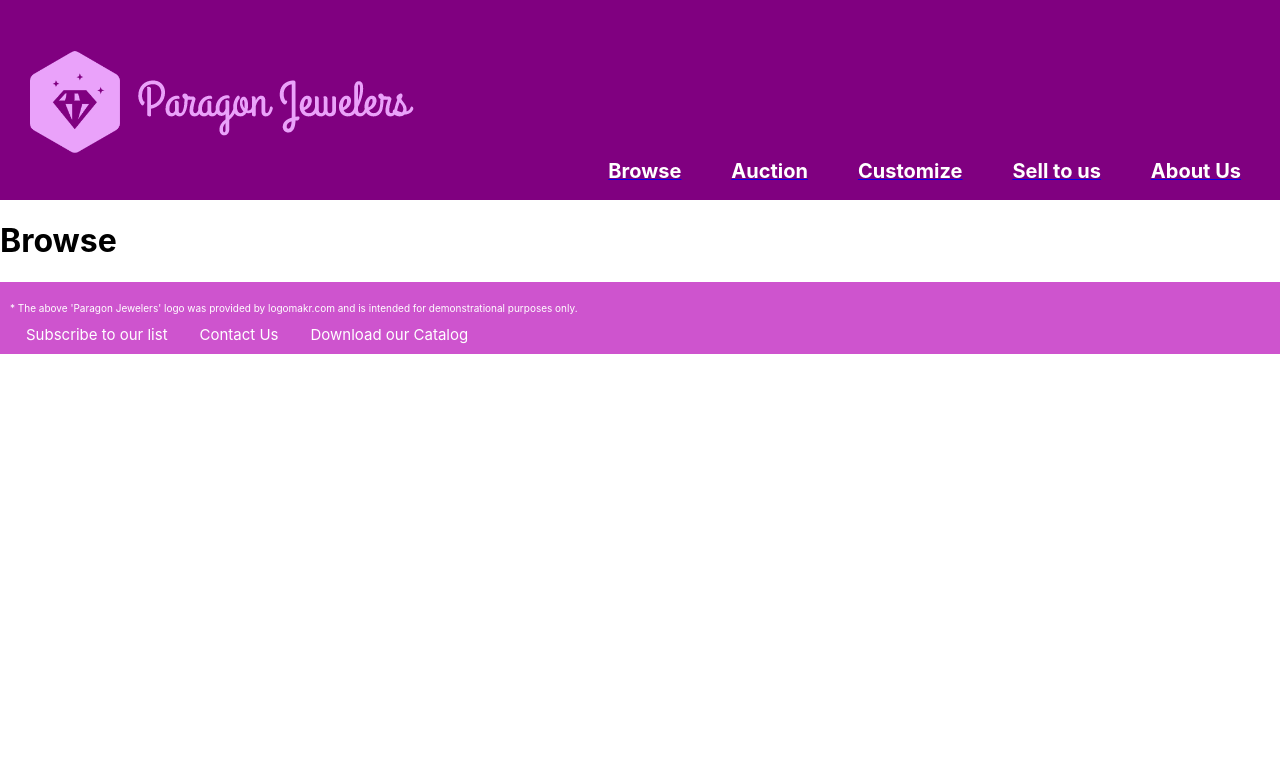
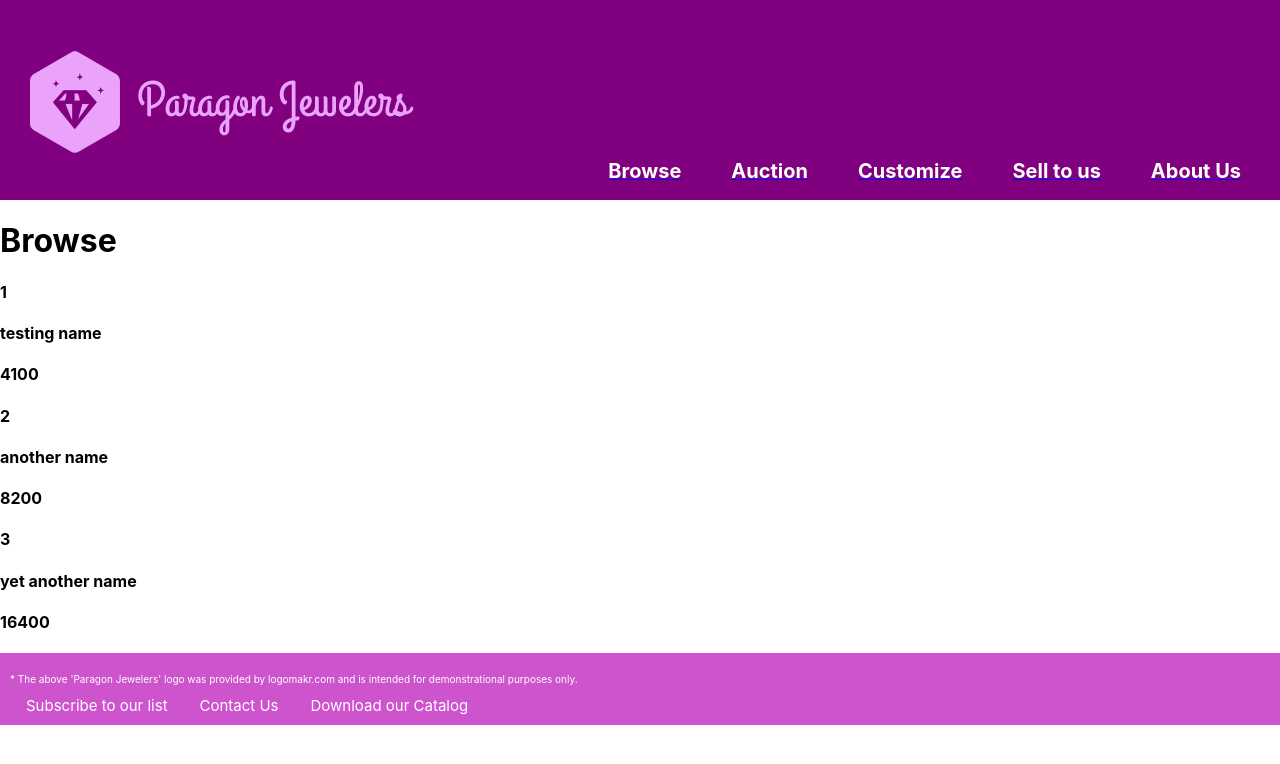
Before and after one commit to NaumanSir/paragon_jewelers, a React (Create React App) app: page /browse in a window 1280 px wide. Shown: the top 764 px of the page. Built offline with nearby package versions, Linux system fonts and the light colour scheme.

Commit message:
Product data finally displaying in <Browse /> component.

```diff
--- a/src/components/Browse.js
+++ b/src/components/Browse.js
@@ -8,21 +8,23 @@ class Browse extends React.Component {
     // }
     render() {
 
-        // const data = this.props.ProductList
+        const data = ProductList
 
-        // const products = data.map(product => {
-        //     console.log(product)
-        // })
-        console.log(ProductList)
+        const products = data.map(product => {
+            return (
+                <div>
+                    <h4>{product.id}</h4>
+                    <h4>{product.name}</h4>
+                    {/* <img src={product.img_src} /> */}
+                    <h4>{product.price}</h4>
+                </div>
+            )
+        })
 
         return (
             <div>
                 <h1>Browse</h1>
-                {/* <h4>{this.props.products.id}</h4> */}
-                {/* <h4>{this.props.product.id}</h4>
-                <h4>{this.props.product.name}</h4>
-                <img src={this.props.product.img_src} />
-                <h4>{this.props.product.price}</h4> */}
+                {products}
             </div>
         )
     }
--- a/src/index.js
+++ b/src/index.js
@@ -3,10 +3,9 @@ import ReactDOM from 'react-dom';
 import './index.css';
 import App from './App';
 import * as serviceWorker from './serviceWorker';
-import ProductList from "./ProductList"
 
 ReactDOM.render(
-    <App ProductList={ProductList} />,
+    <App />,
     document.getElementById('root'));
 
 // If you want your app to work offline and load faster, you can change
```
Also changed, not shown: src/App.js (+1 -6 lines).
